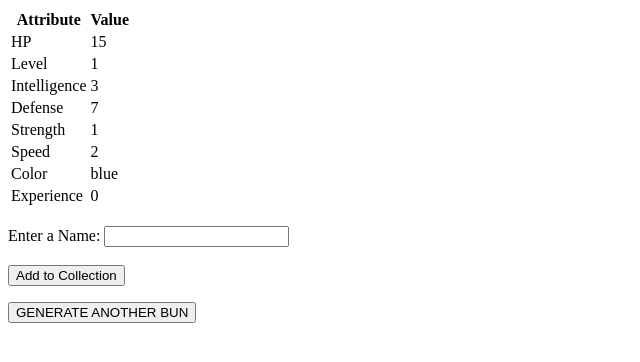
After one commit to sailor-june/bunny_rancher, a Django app: page /generate/ in a window 1280 px wide. The commit adds this page. Shown: the top 362 px of the page, without its empty margins (0-640 px from the left). Run offline with Django 4.2, Linux system fonts and the light colour scheme.

Commit message:
adds most basic functionality

```diff
--- a/main_app/models.py
+++ b/main_app/models.py
@@ -15,14 +15,57 @@ class Bunny(models.Model):
         experience  =  models.IntegerField()
         owner = models.CharField(max_length=20)
         name  = models.CharField(max_length=20)
+        t_days = models.IntegerField()
         active = models.BooleanField()
 
+        def add_str(self):
+                if self.t_days==0:
+                        return
+                else:
+                        self.t_days -=1
+                        dice_a = random.randint(5,8)
+                        dice_b = random.randint(1,4)
+                        self.strength +=(dice_a)
+                        self.speed -=(dice_b)
+                        self.experience += (dice_a/dice_b)
 
+        def add_spd(self):
+                if self.t_days==0:
+                        return
+                else:
+                        self.t_days -=1
+                        dice_a = random.randint(5,8)
+                        dice_b = random.randint(1,4)
+                        self.experience += (dice_a/dice_b)
+                        self.speed +=(dice_a)
+                        self.intell -=(dice_b)
 
-        def add_str(self):
-                self.strength +=(random.randint(5,10))
-                self.speed -=(random.randint(1,4))
+        def add_int(self):
+                if self.t_days==0:
+                        return
+                else:
+                        self.t_days -=1
+                        dice_a = random.randint(5,8)
+                        dice_b = random.randint(1,4)
+                        self.experience += (dice_a/dice_b)
+                        self.intell +=(dice_a)
+                        self.defense -=(dice_b)
 
+        def add_def(self):
+                if self.t_days==0:
+                        return
+                else:
+                        self.t_days -=1
+                        dice_a = random.randint(5,8)
+                        dice_b = random.randint(1,4)
+                        self.experience += (dice_a/dice_b)
+                        self.defense +=(dice_a)
+                        self.strength -=(dice_b)
+
+        def put_away(self):
+                self.active=False
+        def take_out(self):
+                self.active=True
 # bunnies= [
 #     Bunny('Alpha', 1, 0, 10, 5, 5, 5, 5, 'RED', 0000, False),
 #     Bunny('Alpha', 1, 0, 10, 5, 5, 5, 5, 'BLUE', 0000, False),
--- /dev/null
+++ b/main_app/templates/bunnies/generate_bunny.html
@@ -0,0 +1,56 @@
+<form action="{% url 'add_bunny' %}" method="post">
+  {% csrf_token %}
+  <table>
+    <tr>
+      <th>Attribute</th>
+      <th>Value</th>
+    </tr>
+    <tr>
+      <td>HP</td>
+      <td>{{ bunny.hp }}</td>
+      <input type="hidden" name="hp" value="{{ bunny.hp }}">
+    </tr>
+    <tr>
+      <td>Level</td>
+      <td>{{ bunny.level }}</td>
+      <input type="hidden" name="level" value="{{ bunny.level }}">
+    </tr>
+    <tr>
+      <td>Intelligence</td>
+      <td>{{ bunny.intell }}</td>
+      <input type="hidden" name="intell" value="{{ bunny.intell }}">
+    </tr>
+    <tr>
+      <td>Defense</td>
+      <td>{{ bunny.defense }}</td>
+      <input type="hidden" name="defense" value="{{ bunny.defense }}">
+    </tr>
+    <tr>
+      <td>Strength</td>
+      <td>{{ bunny.strength }}</td>
+      <input type="hidden" name="strength" value="{{ bunny.strength }}">
+    </tr>
+    <tr>
+      <td>Speed</td>
+      <td>{{ bunny.speed }}</td>
+      <input type="hidden" name="speed" value="{{ bunny.speed }}">
+    </tr>
+    <tr>
+      <td>Color</td>
+      <td>{{ bunny.color }}</td>
+      <input type="hidden" name="color" value="{{ bunny.color }}">
+    </tr>
+    <tr>
+      <td>Experience</td>
+      <td>{{ bunny.experience }}</td>
+      <input type="hidden" name="experience" value="{{ bunny.experience }}">
+    </tr>
+    <input type="hidden" name="t_days" value=10 >
+  </table>
+  <br>
+  <label for="name">Enter a Name:</label>
+  <input type="text" id="name" name="name">
+  <br><br>
+  <input type="submit" value="Add to Collection">
+</form>
+<a href='/generate'><button>GENERATE ANOTHER BUN</button></a>
--- a/main_app/templates/bunnies/index.html
+++ b/main_app/templates/bunnies/index.html
@@ -1,8 +1,9 @@
 {% extends 'base.html' %} {% block content %}
 
 <h1>bunny List</h1>
+<a href="/home">return</a>
+{% for bunny in bunnies %}
 
-{% for bunny in bunnies %}
 <div class="card">
   <a href='/bunnies/{{ bunny.id }}'>
   <div class="content">
--- a/main_app/templates/home.html
+++ b/main_app/templates/home.html
@@ -1,4 +1,10 @@
 {% extends 'base.html' %}
 {% block content %}
 <h1>HOME</h1>
+------BARN--------<br>
+<a href='/bunnies'>-view buns</a> <br>
+<a href='/bunnies/change_bunny'>Change active bun</a> <br>
+------TOWN?-------<br>
+<a href='/generate'>-get buns</a><br>
+<a href='/bunnies/train/{{bunny.id}}'>-train buns</a> <br>
 {% endblock %}
--- a/main_app/urls.py
+++ b/main_app/urls.py
@@ -2,10 +2,18 @@ from django.urls import path
 from . import views
 
 urlpatterns = [
-    path('', views.home, name='home'),
+    path('home/', views.home, name='home'),
     path('about/',views.about, name='about'),
     path('bunnies/', views.bunnies_index, name='bunnies'),
     path('bunnies/<int:pk>/', views.BunnyDetail.as_view(), name='detail'),
-    path('bunnies/train/<int:bunny_id>/', views.training_index, name='training'),
-        path('bunny/<int:pk>/add_strength/', views.add_strength, name='add_strength'),
+    path('bunnies/train/<int:pk>/', views.training_index, name='training'),
+    path('bunny/<int:pk>/add_strength/', views.add_strength, name='add_strength'),
+    path('bunny/<int:pk>/add_speed/', views.add_speed, name='add_speed'),
+    path('bunny/<int:pk>/add_defense/', views.add_defense, name='add_defense'),
+    path('bunny/<int:pk>/add_intell/', views.add_intell, name='add_intell'),
+    path('generate/', views.create_bunny, name='generate_bunny'),
+    path('add/', views.add_bunny, name='add_bunny'),
+    path('bunnies/change_bunny/', views.change_bunny, name='change_bunny')
+
+
         ]
--- a/main_app/views.py
+++ b/main_app/views.py
@@ -1,17 +1,107 @@
 from django.shortcuts import render, redirect
 from django.views.generic import ListView, CreateView, UpdateView, DeleteView, DetailView
-
+import random
 
 from .models import Bunny
 # Create your views here.
 from django.http import HttpResponse
 
 
+def change_bunny(request):
+    current_bunny = Bunny.objects.get(active=True)
+    bunnies = Bunny.objects.exclude(id=current_bunny.id)
+
+    if request.method == 'POST':
+        new_bunny_id = request.POST.get('bunny')
+        current_bunny.active = False
+        current_bunny.save()
+        new_bunny = Bunny.objects.get(id=new_bunny_id)
+        new_bunny.active = True
+        new_bunny.save()
+        return redirect('change_bunny')
+
+    context = {
+        'current_bunny': current_bunny,
+        'bunnies': bunnies,
+    }
+    return render(request, 'change_bunny.html', context)
+
+
+
+
+
+
+
 def add_strength(request, pk):
     bunny = Bunny.objects.get(pk=pk)
     bunny.add_str()
     bunny.save()
-    return redirect('detail', pk=bunny.pk )
+    return redirect('training', pk=bunny.pk )
+def add_speed(request, pk):
+    bunny = Bunny.objects.get(pk=pk)
+    bunny.add_spd()
+    bunny.save()
+    return redirect('training', pk=bunny.pk )
+def add_intell(request, pk):
+    bunny = Bunny.objects.get(pk=pk)
+    bunny.add_int()
+    bunny.save()
+    return redirect('training', pk=bunny.pk )
+def add_defense(request, pk):
+    bunny = Bunny.objects.get(pk=pk)
+    bunny.add_def()
+    bunny.save()
+    return redirect('training', pk=bunny.pk )
+
+def create_bunny(request):
+    new_bunny = Bunny(
+        hp = random.randint(10, 20),
+        level = 1,
+        intell = random.randint(1, 10),
+        defense = random.randint(1, 10),
+        strength = random.randint(1, 10),
+        speed = random.randint(1, 10),
+        color = random.choice(['red','orange','yellow','green','blue','purple']),
+        experience = 0,
+        owner = "",
+        name = "",
+        active = False
+    )
+    return render(request, 'bunnies/generate_bunny.html', {'bunny':new_bunny})
+
+
+def add_bunny(request):
+    if request.method == 'POST':
+
+        hp = request.POST.get('hp')
+        level = request.POST.get('level')
+        intelligence = request.POST.get('intell')
+        defense = request.POST.get('defense')
+        strength = request.POST.get('strength')
+        speed = request.POST.get('speed')
+        color = request.POST.get('color')
+        experience = request.POST.get('experience')
+        name = request.POST.get('name')
+
+
+
+        bunny = Bunny.objects.create(
+        name=name,
+        hp=hp,
+        level=level,
+        intell=intelligence,
+        defense=defense,
+        strength=strength,
+        speed=speed,
+        color=color,
+        t_days=10,
+        active=False,
+        experience=experience
+    )
+        bunny.save()
+        return redirect('bunnies')
+    else:
+        return redirect('generate_bunny')
 
 
 
@@ -21,8 +111,11 @@ class BunnyDetail(DetailView):
   fields = '__all__'
 
 
+
+
 def home(request):
-    return HttpResponse('<h1>uwu  </h1>')
+    bunny= Bunny.objects.get(active=True)
+    return render(request, 'home.html',{'bunny':bunny})
 
 def about(request):
     return render(request, 'about.html')
@@ -35,6 +128,6 @@ def bunnies_detail(request, bunny_id):
     bunny = Bunny.objects.get(id=bunny_id)
     return render(request, 'bunnies/detail.html', { 'bunny' : bunny } )
 
-def training_index(request, bunny_id):
-    bunny= Bunny.objects.get(id=bunny_id)
+def training_index(request, pk):
+    bunny= Bunny.objects.get(id=pk)
     return render(request, 'bunnies/training.html', {'bunny':bunny})
```
Also changed, not shown: main_app/templates/bunnies/training.html (+17 -0 lines), main_app/templates/change_bunny.html (added, +26 -0 lines), main_app/migrations/0003_bunny_t_days.py (added).
